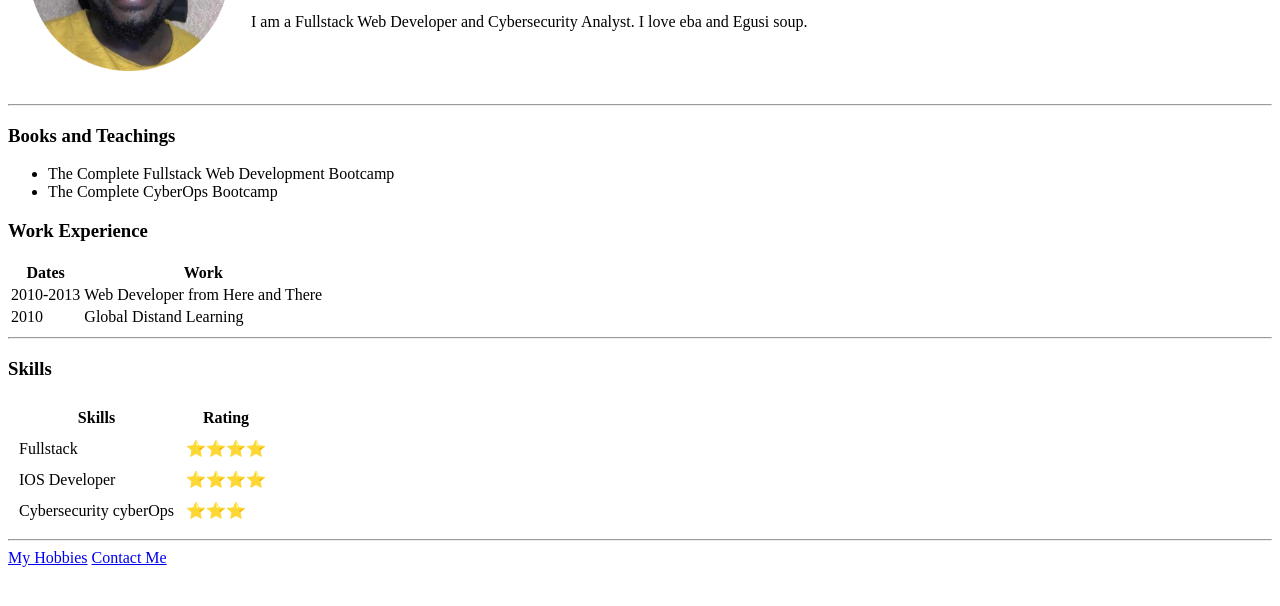
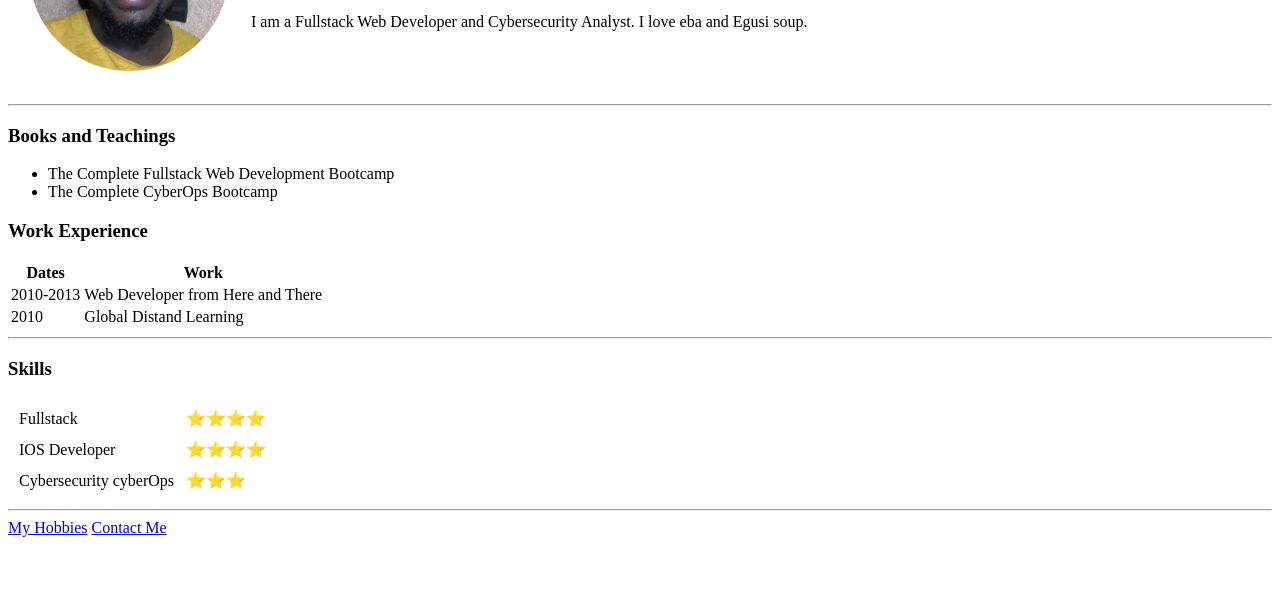
Before and after one commit to kenjazz/CV, a plain HTML site: page index.html in a window 1280 px wide. Shown: the part 158-764 px from the top of the page. Drawn offline with Linux system fonts and the light colour scheme.

Commit message:
Update index.html

```diff
--- a/index.html
+++ b/index.html
@@ -48,12 +48,6 @@
         <hr>
         <h3>Skills</h3>
         <table cellspacing="10">
-            <thead>
-                <tr>
-                    <th>Skills</th>
-                    <th>Rating</th>
-                </tr>
-            </thead>
             <tbody>
                 <tr>
                     <td>Fullstack</td>
```
